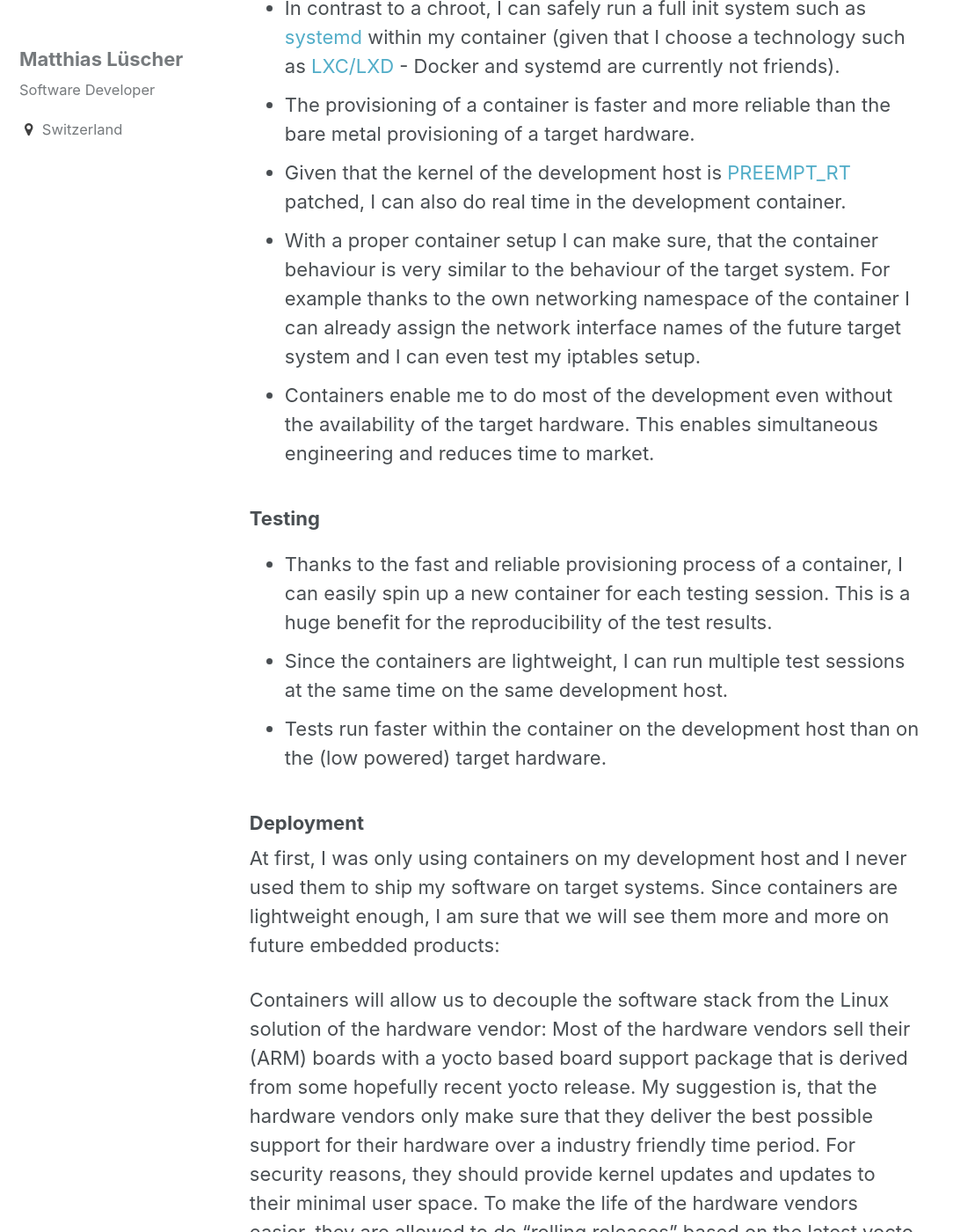
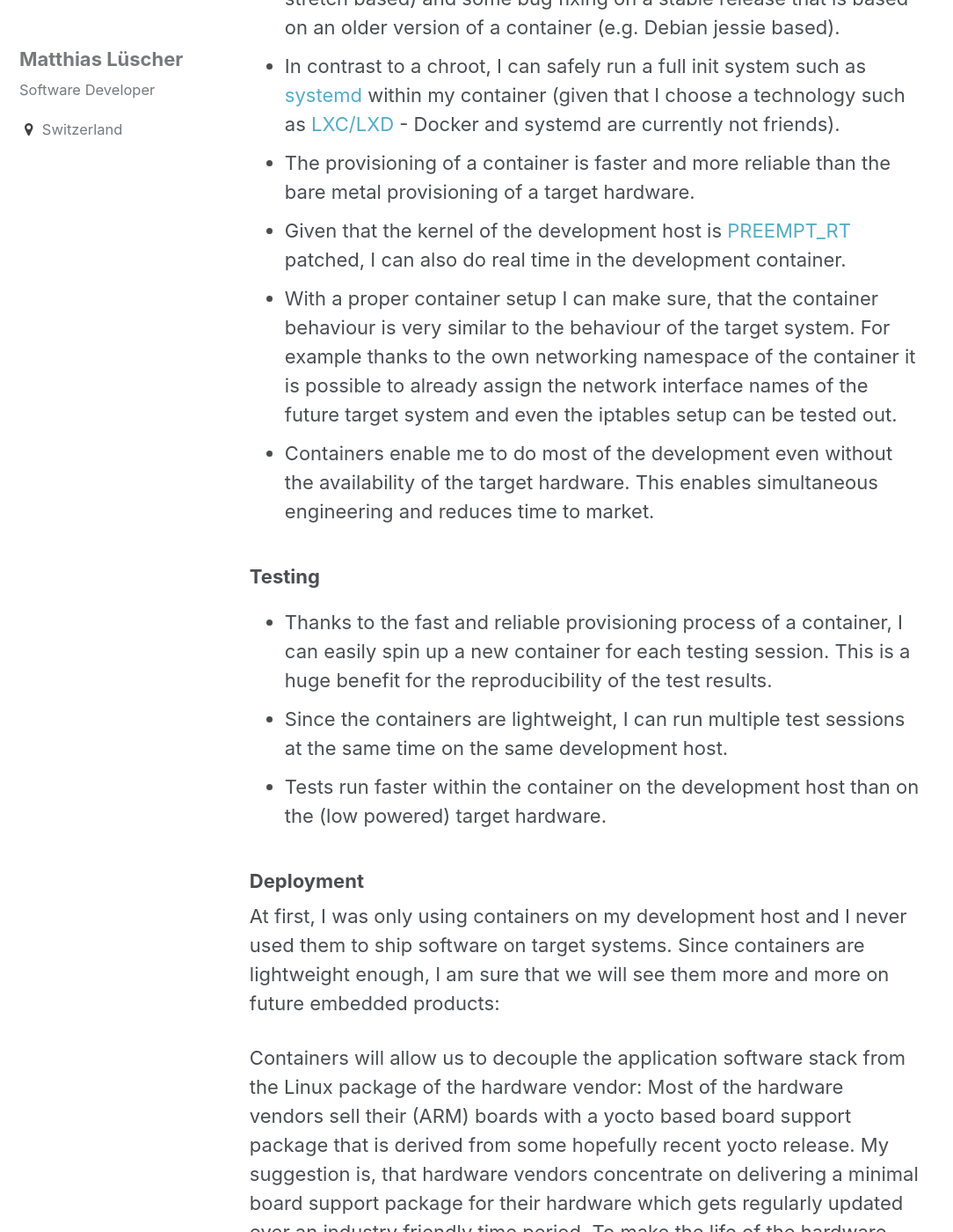
Before and after one commit to lueschem/lueschem.github.io, a Jekyll site: the page built from _posts/2016-12-27-The-Bright-Future-of-Containers-for-Embedded-Software.md, in a window 1280 px wide and 1400 px high, scrolled down 4451 px. Shown: the whole window at 88% size, without its empty margins (0-1084 px from the left). Built offline with Jekyll 4.4.1, drawn with Linux system fonts in a browser that asks for light colours; comment, search, counter and statistics services are not loaded; some of the changed text lies outside the part shown.

Commit message:
Updated container blog post.

```diff
--- a/_posts/2016-12-27-The-Bright-Future-of-Containers-for-Embedded-Software.md
+++ b/_posts/2016-12-27-The-Bright-Future-of-Containers-for-Embedded-Software.md
@@ -39,13 +39,13 @@
 
 ![self contained workflow](/assets/images/blog/self-contained-cycle.png){:class="img-responsive"}
 
-This is very easy to handle but it comes with a great drawback: As a software developer you tend to
+This is straightforward but it comes with a great drawback: As a software developer you tend to
 upgrade your development host to the latest and greatest release of your favorite Linux
 distribution. Unfortunately the customers that are using your embedded systems might be more conservative
 about upgrading their systems. Furthermore your favourite Linux distribution might not be the best choice
 for embedded devices.
 
-To put it short: The "self contained" workflow is very easy to handle but it can not be directly applied
+To put it short: The "self contained" workflow is convincingly simple but it can not be directly applied
 to embedded software development.
 
 This is where Linux containers come to the rescue:
@@ -75,7 +75,9 @@
 
 ### Development
 
-- On my development host I can easily run a Debian Jessie alongside a Debian stretch - without rebooting.
+- Thanks to containers, I can easily run multiple different OS instances on my development host. This is especially helpful
+if I do some feature development on the latest version of a container (e.g. Debian stretch based) and some bug fixing on a
+stable release that is based on an older version of a container (e.g. Debian jessie based).
 - In contrast to a chroot, I can safely run a full init system such as [systemd](https://en.wikipedia.org/wiki/Systemd)
 within my container (given that I choose a technology such as [LXC/LXD](https://linuxcontainers.org) - Docker and
 systemd are currently not friends).
@@ -83,8 +85,8 @@
 - Given that the kernel of the development host is [PREEMPT_RT](https://wiki.linuxfoundation.org/realtime/start)
 patched, I can also do real time in the development container.
 - With a proper container setup I can make sure, that the container behaviour is very similar to the behaviour
-of the target system. For example thanks to the own networking namespace of the container I can already assign
-the network interface names of the future target system and I can even test my iptables setup.
+of the target system. For example thanks to the own networking namespace of the container it is possible to already assign
+the network interface names of the future target system and even the iptables setup can be tested out.
 - Containers enable me to do most of the development even without the availability of the target hardware. This
 enables simultaneous engineering and reduces time to market.
 
@@ -98,22 +100,23 @@
 
 ### Deployment
 
-At first, I was only using containers on my development host and I never used them to ship my software on
+At first, I was only using containers on my development host and I never used them to ship software on
 target systems. Since containers are lightweight enough, I am sure that we will see them more and more on future
 embedded products:
 
-Containers will allow us to decouple the software stack from the Linux solution of the hardware vendor:
+Containers will allow us to decouple the application software stack from the Linux package of the hardware vendor:
 Most of the hardware vendors sell their (ARM) boards with a yocto based board support package that is derived from
 some hopefully recent yocto release. My suggestion is,
-that the hardware vendors only make sure that they deliver the best possible support for their hardware over a
-industry friendly time period. For security reasons, they should provide kernel updates and updates to their
-minimal user space. To make the life of the hardware vendors easier, they are allowed to do "rolling releases"
-based on the latest yocto releases. To make the life of the application developers easier, I suggest that they run
-their application within their preferred container. The six month
-[release cycle of yocto](https://wiki.yoctoproject.org/wiki/Releases) might be too fast for them and
-therefore they might be happier with a Debian container that is
-[supported for about five years](https://wiki.debian.org/LTS). With this approach, the minimal yocto base system serves
-as the lxc container host.
+that hardware vendors concentrate on delivering a minimal board support package for their hardware which gets
+regularly updated over an industry friendly time period. To make the life of the hardware vendors easier,
+they are allowed to do "rolling releases" based on the latest yocto releases.
+The six month ["rolling" release cycle of yocto](https://wiki.yoctoproject.org/wiki/Releases) is often too fast for
+developing stable applications for embedded devices.
+Application development might be more efficient in a Debian container that is
+[supported for about five years](https://wiki.debian.org/LTS).
+To summarize the approach: the yocto powered base system gives the hardware vendor the ability to quickly support
+new hardware. At the same time the application developer enjoys a stable container based environment with long
+term support.
 
 On very complex deployments with multiple involved companies it might even make sense to deploy multiple
 containers to a target system to get the best possible separation of concerns.
@@ -126,4 +129,4 @@
 
 To answer the initial question:
 Depending on your requirements and constraints, Linux containers might help to speed up your development process for
-embedded systems!
+embedded systems! It is a good time to get familiar with this powerful technology.
```
Also changed, not shown: other parts of _posts/2016-12-27-The-Bright-Future-of-Containers-for-Embedded-Software.md (+1 -1 lines).
